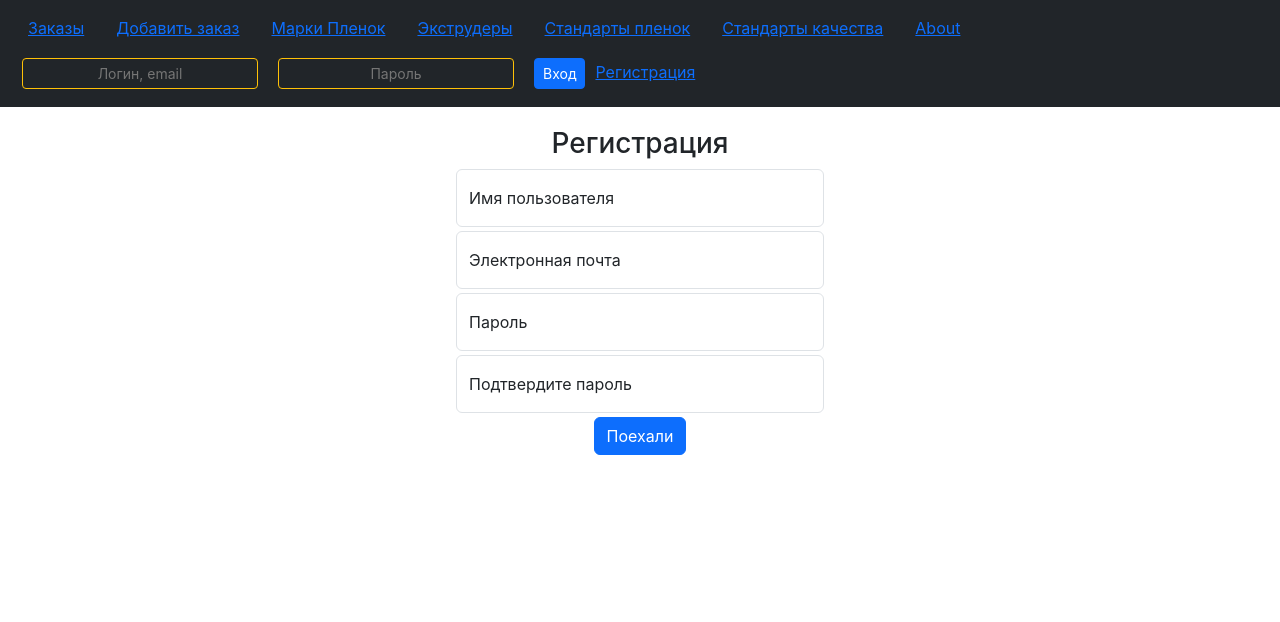
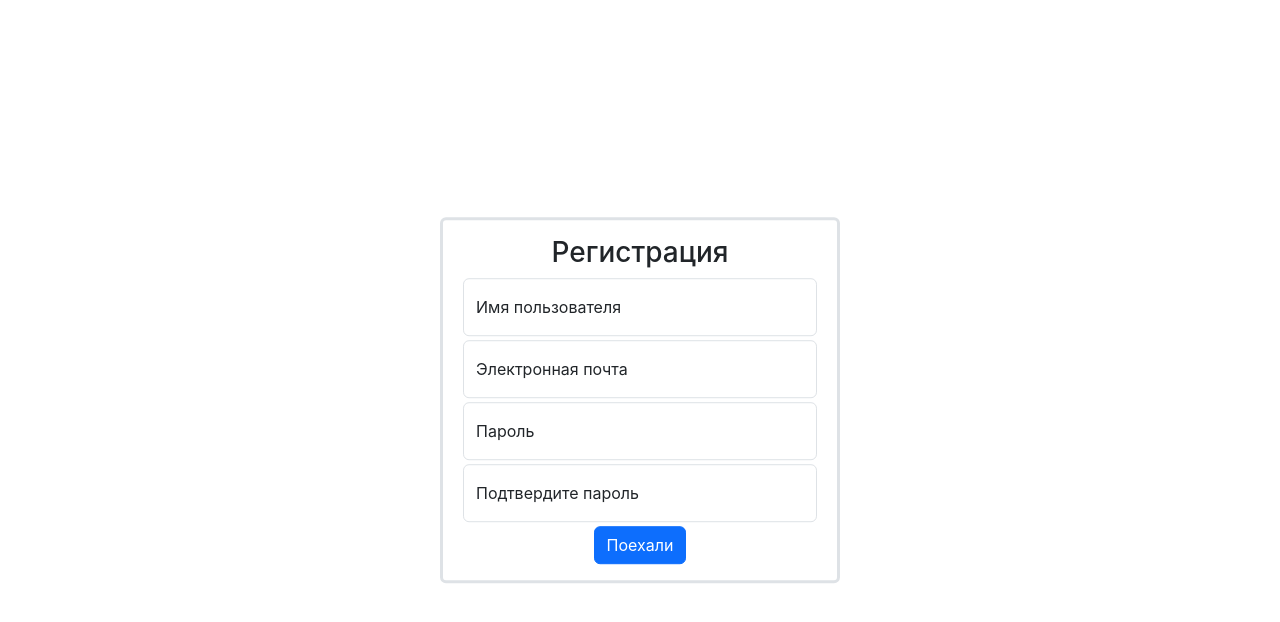
Before and after one commit to technologist02/QualityUI, a React (Create React App) app: page /Registration in a window 1280 px wide. Shown: the top 622 px of the page. Built offline with nearby package versions, Linux system fonts and the light colour scheme.

Commit message:
Исправлены страницы регистрации и авторизации

```diff
--- a/src/Pages/AutorizePage.jsx
+++ b/src/Pages/AutorizePage.jsx
@@ -24,7 +24,7 @@ export const AutorizePage = () => {
   }}, [isUserAuth, navigate])
 
   return (
-    <div className="preloader">
+    <div className="pos-center border rounded border-3">
       <h3 style={{textAlign:"center"}}>Вход</h3>
       <form onSubmit={handleSubmit(onSubmit, onError)}>
         <div className="form-floating" style={{margin:"0.25rem"}}>
@@ -41,8 +41,10 @@ export const AutorizePage = () => {
           <label htmlFor="pass">Password</label>
         </div>
         {errors.password? <p>This field is required</p> : <p></p>}
-        <NavLink to ="/Registration">Регистрация</NavLink>
-        <button className="btn btn-primary">Войти</button>
+        <div style={{display: "flex", justifyContent: "space-between", margin: "1rem"}}>
+          <button className="btn btn-primary">Войти</button>
+          <NavLink to ="/Registration">Регистрация</NavLink>
+        </div>
       </form>
     </div>
 
--- a/src/Pages/UserRegistrationForm.jsx
+++ b/src/Pages/UserRegistrationForm.jsx
@@ -1,13 +1,25 @@
-import { useState } from "react"
+import { useState, useEffect } from "react"
 import { ControledInput } from "../FormComponents/ControledInput"
-import { registry } from "../Api/api-user"
+//import { registry } from "../Api/api-user"
 import { User } from "../Entities/user"
+import { useDispatch, useSelector } from "react-redux"
+import { registryUser } from "../features/users/users-slice"
+import { useNavigate} from "react-router-dom";
 
 export const UserRegistrationForm = () => {
+    const dispatch = useDispatch();
+    const navigate = useNavigate();
+    const isUserAuth = useSelector(state => state.user.isUserAuth)
     const [name, setName] = useState("")
     const [email, setEmail] = useState("")
     const [pass, setPass] = useState("")
     const [confirmPass, setConfirmPass] = useState("")
+
+    useEffect(()=> {if (isUserAuth) {
+        alert("регистрация прошла успешно")
+        // console.log(isUserAuth)
+        navigate("/Orders")
+    }}, [isUserAuth, navigate])
 
     const handleSubmit = (event) => {
         event.preventDefault();
@@ -18,12 +30,12 @@ export const UserRegistrationForm = () => {
             const user = new User(name, pass)
             user.email = email
             console.log(user)
-            registry(user);
+            dispatch(registryUser(user));
         }
     }
 
     return(
-        <div className="container" style={{maxWidth:400, marginTop:20}}>
+        <div className="pos-center border rounded border-3">
             <form onSubmit={handleSubmit}>
                 <h3 style={{textAlign:"center"}}>Регистрация</h3>
                 <ControledInput type="text" id="userName" text="Имя пользователя" value={name} setValue={(text) => setName(text)}/>
--- a/src/axios/interceptor.js
+++ b/src/axios/interceptor.js
@@ -21,7 +21,7 @@ const SuccessInterceptor = (response) => {
 const ErrorInterceptor = (error) => {
     console.log(error)
     if (error.response.status === 401){
-        window.location.href = "/Autorization"
+        window.location.href = "/AutorizePage"
     }
     const foo = () => { new Modal(error)}
     foo();
--- a/src/components/Header.jsx
+++ b/src/components/Header.jsx
@@ -17,8 +17,8 @@ export const Header = () => {
         }
     }, [token, dispatch])
     console.log(token)
-    console.log(location)
-    if (location.pathname === "/AutorizePage") return null
+    // console.log(location)
+    if (location.pathname === "/AutorizePage" || location.pathname === "/Registration") return null
     return(
         <nav className="navbar navbar-dark bg-dark" style={{marginBottom:20}}>
             <div className="container-fluid">
--- a/src/features/users/users-slice.js
+++ b/src/features/users/users-slice.js
@@ -37,10 +37,15 @@ export const authorizeUser = createAsyncThunk(
 
 export const registryUser = createAsyncThunk(
     "@@users/registry-user",
-    async (user, {
+    async (data, {
+        dispatch,
         extra: {client, api}
     }) => {
-        return client.post(api.USERS_REGISTER, user)
+        const response =  await client.post(api.USERS_REGISTER, data);
+        console.log(response)
+        if (response.status === 201){
+            dispatch(authorizeUser({name: data.name, password: data.password}))
+        }
     }
 )
 
--- a/src/index.css
+++ b/src/index.css
@@ -40,12 +40,12 @@ code {
 }
 
 .pos-center {
-    position: fixed;
-    /* z-index: 5; */
+    position: absolute;
+    padding: 1rem;
     top: 50%;
     left: 50%;
-    /* max-width: 70%;
-    transform: translate(-50%, -50%); */
+    min-width: 400px;
+    transform: translate(-50%, -50%);
 }
 
 [aria-invalid="true"] {
```
